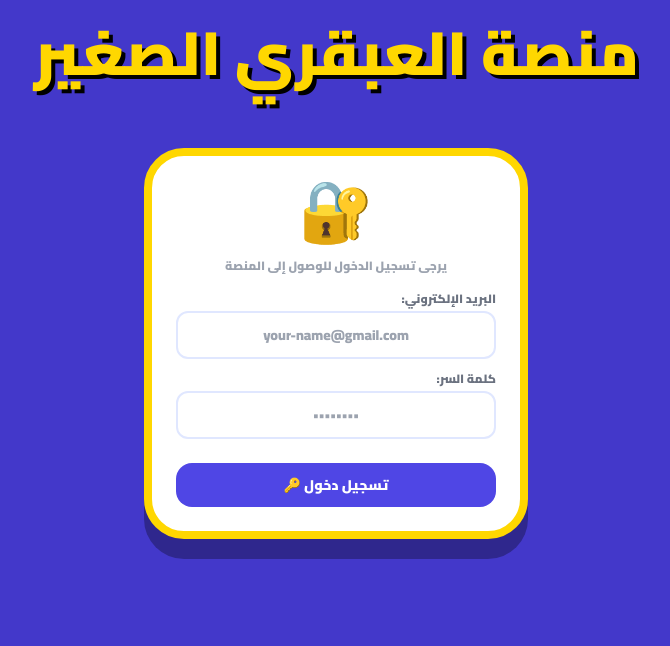
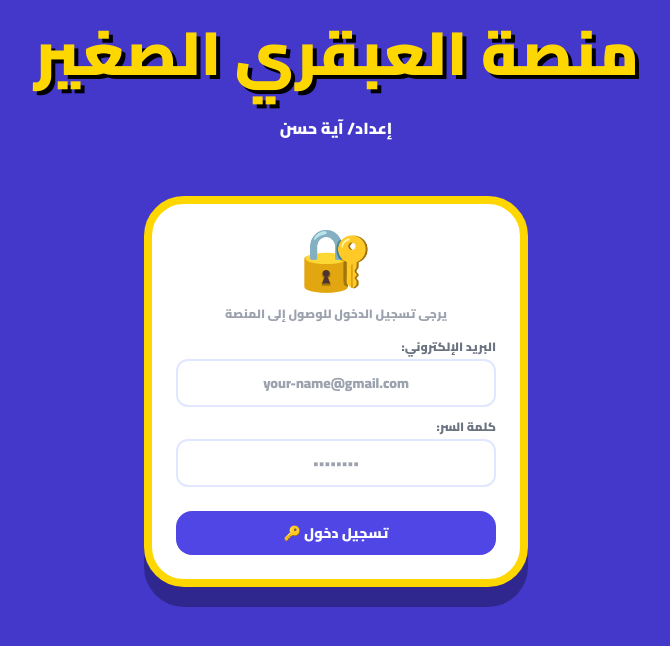
Before and after one commit to mostafaHegab/Little-Genius-Platform, a website: page docs/index.html in a window 1280 px wide. Shown: the whole page, without its empty margins (304-974 px from the left). Drawn offline with nearby package versions, Linux system fonts and the light colour scheme; no server answers.

Commit message:
add signature message

```diff
--- a/docs/index.html
+++ b/docs/index.html
@@ -44,6 +44,8 @@
 		<div id="login-screen" class="flex flex-col items-center justify-center gap-4 hide">
 			<div class="relative w-full text-center mb-10">
 				<h1 class="main-title font-black" onclick="openAdminGate()">منصة العبقري الصغير</h1>
+				<br />
+				<h2 class="text-white">إعداد/ آية حسن</h2>
 			</div>
 
 			<div class="child-modal-content user-login-form p-6 text-center space-y-4 max-w-sm">
@@ -81,6 +83,7 @@
 				<div class="w-12"></div>
 			</div>
 
+			<h2 class="text-white">إعداد/ آية حسن</h2>
 			<p class="sub-text">هيا نتعلم ونلعب 🌈 🚀</p>
 
 			<div class="card-home bg-[#FF69B4]" onclick="showDash('خطواتي الأولى', 'step')">
```
